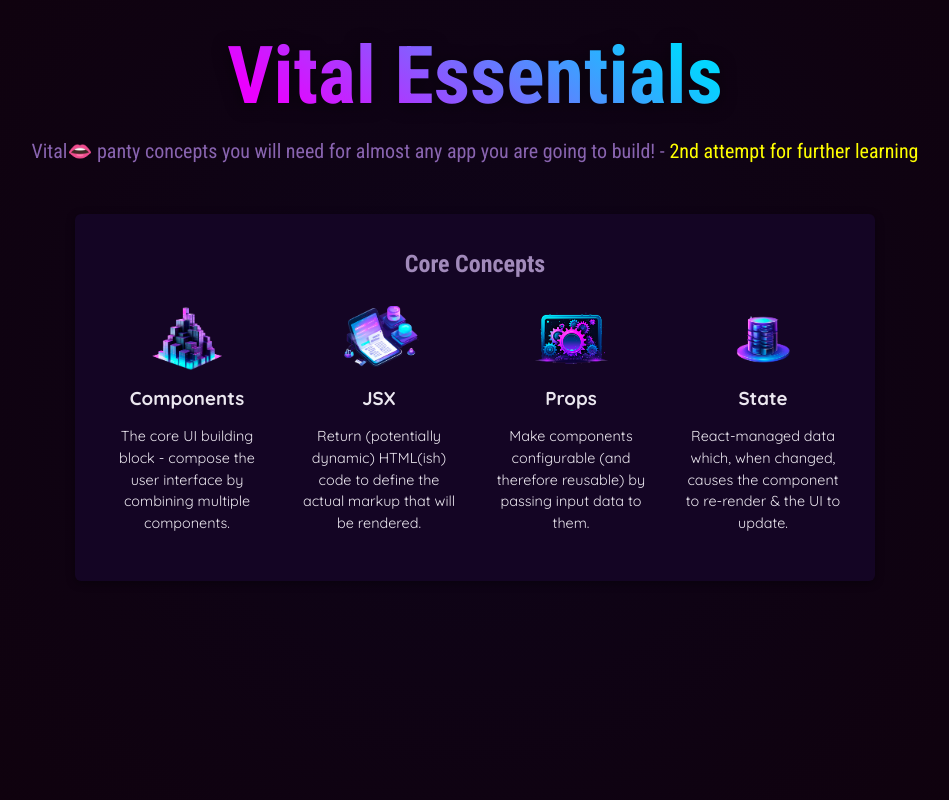
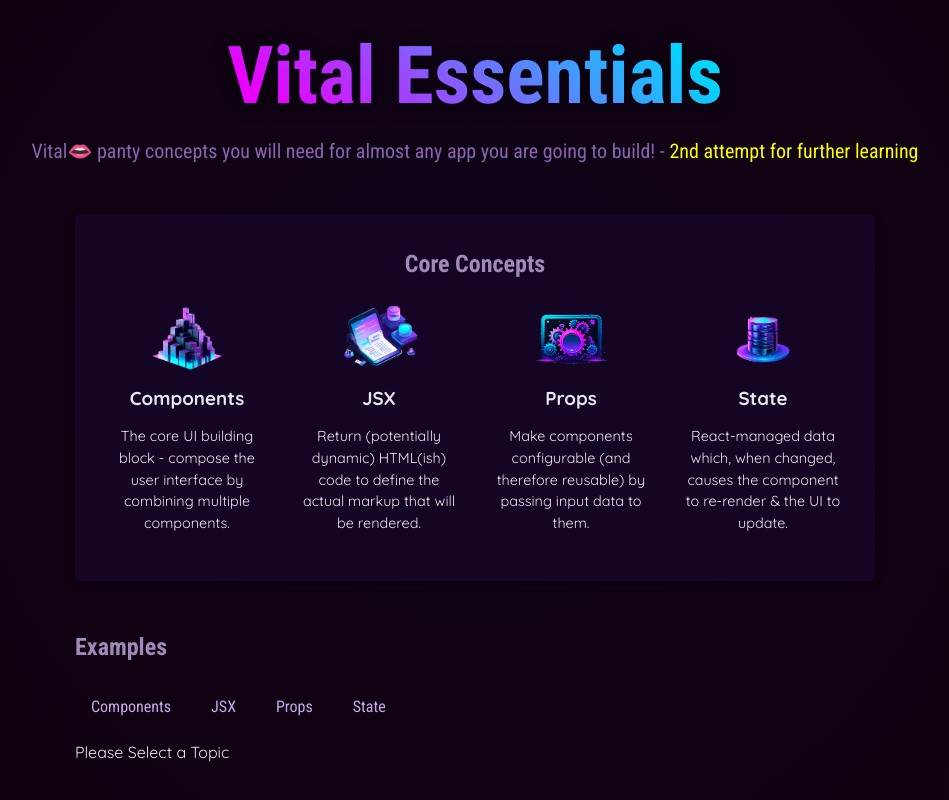
Before and after one commit to kachraz/practiceURS3-3, a React (Vite) app: page / in a window 1280 px wide. Shown: the part 272-1072 px from the top of the page, without its empty margins (165-1114 px from the left). Built offline with nearby package versions, Linux system fonts and the light colour scheme.

Commit message:
👩‍🦰 3rd Try

```diff
--- a/src/App.jsx
+++ b/src/App.jsx
@@ -1,14 +1,8 @@
-import { useState } from "react";
-
+import Header from "./comp/Header/Header.jsx";
 import CoreConcepts from "./comp/CoreConcepts.jsx";
-import Header from "./comp/Header/Header.jsx";
-import Examples from "./comp/Examples.jsx";
+import Exa from "./comp/Ex.jsx";
 
 // -------------------
-
-// --- Code responsible for the random geenration
-
-// Header Function
 
 function App() {
   return (
@@ -16,7 +10,7 @@ function App() {
       <Header />
       <main>
         <CoreConcepts />
-        <Examples />
+        <Exa />
       </main>
     </>
   );
--- a/src/comp/CoreConcepts.jsx
+++ b/src/comp/CoreConcepts.jsx
@@ -1,5 +1,5 @@
 import CoreConcept from "./CoreCo/CoreCo.jsx";
-import { CORE_CONCEPTS } from "../data";
+import { CORE_CONCEPTS } from "../data.js";
 
 export default function CoreConcepts() {
   return (
--- /dev/null
+++ b/src/comp/Ex.jsx
@@ -0,0 +1,61 @@
+import { useState } from "react";
+import { EXAMPLES } from "./TabComponents/data-with-example.js";
+import TabButton from "./TabComponents/TabButton.jsx";
+
+export default function Exa() {
+  const [selectedTopic, setSelectedTopic] = useState();
+
+  function handleSelect(selectedButton) {
+    //
+    setSelectedTopic(selectedButton);
+    console.log(selectedTopic);
+  }
+
+  console.log("APP Executing");
+
+  let tabContent = <p> Please Select a Topic</p>;
+  if (selectedTopic) {
+    tabContent = (
+      <div id="tab-content">
+        <h3>{EXAMPLES[selectedTopic].title}</h3>
+        <p>{EXAMPLES[selectedTopic].description}</p>
+        <pre>
+          <code>{EXAMPLES[selectedTopic].code}</code>
+        </pre>
+      </div>
+    );
+  }
+
+  return (
+    <section id="examples">
+      <h2>Examples</h2>
+      <menu>
+        <TabButton
+          isSelected={selectedTopic === "components"}
+          onSelect={() => handleSelect("components")}
+        >
+          Components
+        </TabButton>
+        <TabButton
+          isSelected={selectedTopic === "jsx"}
+          onSelect={() => handleSelect("jsx")}
+        >
+          JSX
+        </TabButton>
+        <TabButton
+          isSelected={selectedTopic === "props"}
+          onSelect={() => handleSelect("props")}
+        >
+          Props
+        </TabButton>
+        <TabButton
+          isSelected={selectedTopic === "state"}
+          onSelect={() => handleSelect("state")}
+        >
+          State
+        </TabButton>
+      </menu>
+      {tabContent}
+    </section>
+  );
+}
--- a/src/comp/Examples.jsx
+++ /dev/null
@@ -1,59 +0,0 @@
-import { useState } from "react";
-import { EXAMPLES } from "./TabComponents/data-with-example.js";
-import TabButton from "./TabComponents/TabButton.jsx";
-
-export default function Examples() {
-  const [selectedTopic, setSelectedTopic] = useState();
-
-  function handleSelect(selectedButton) {
-    //
-    setSelectedTopic(selectedButton);
-    console.log(selectedTopic);
-  }
-
-  console.log("APP Executing");
-
-  let tabContent = <p> Please Select a Topic</p>;
-  if (selectedTopic) {
-    tabContent = (
-      <div id="tab-content">
-        <h3>{EXAMPLES[selectedTopic].title}</h3>
-        <p>{EXAMPLES[selectedTopic].description}</p>
-        <pre>
-          <code>{EXAMPLES[selectedTopic].code}</code>
-        </pre>
-      </div>
-    );
-  }
-
-  <section id="examples">
-    <h2>Examples</h2>
-    <menu>
-      <TabButton
-        isSelected={selectedTopic === "components"}
-        onSelect={() => handleSelect("components")}
-      >
-        Components
-      </TabButton>
-      <TabButton
-        isSelected={selectedTopic === "jsx"}
-        onSelect={() => handleSelect("jsx")}
-      >
-        JSX
-      </TabButton>
-      <TabButton
-        isSelected={selectedTopic === "props"}
-        onSelect={() => handleSelect("props")}
-      >
-        Props
-      </TabButton>
-      <TabButton
-        isSelected={selectedTopic === "state"}
-        onSelect={() => handleSelect("state")}
-      >
-        State
-      </TabButton>
-    </menu>
-    {tabContent}
-  </section>;
-}
--- a/src/index.jsx
+++ b/src/index.jsx
@@ -1,9 +1,7 @@
-import React from "react";
 import ReactDOM from "react-dom/client";
 
 import App from "./App.jsx";
 import "./index.css";
 
 const entryPoint = document.getElementById("root");
-// ReactDOM.createRoot(entryPoint).render(<App />);
-ReactDOM.createRoot(entryPoint).render(React.createElement(App));
+ReactDOM.createRoot(entryPoint).render(<App />);
```
